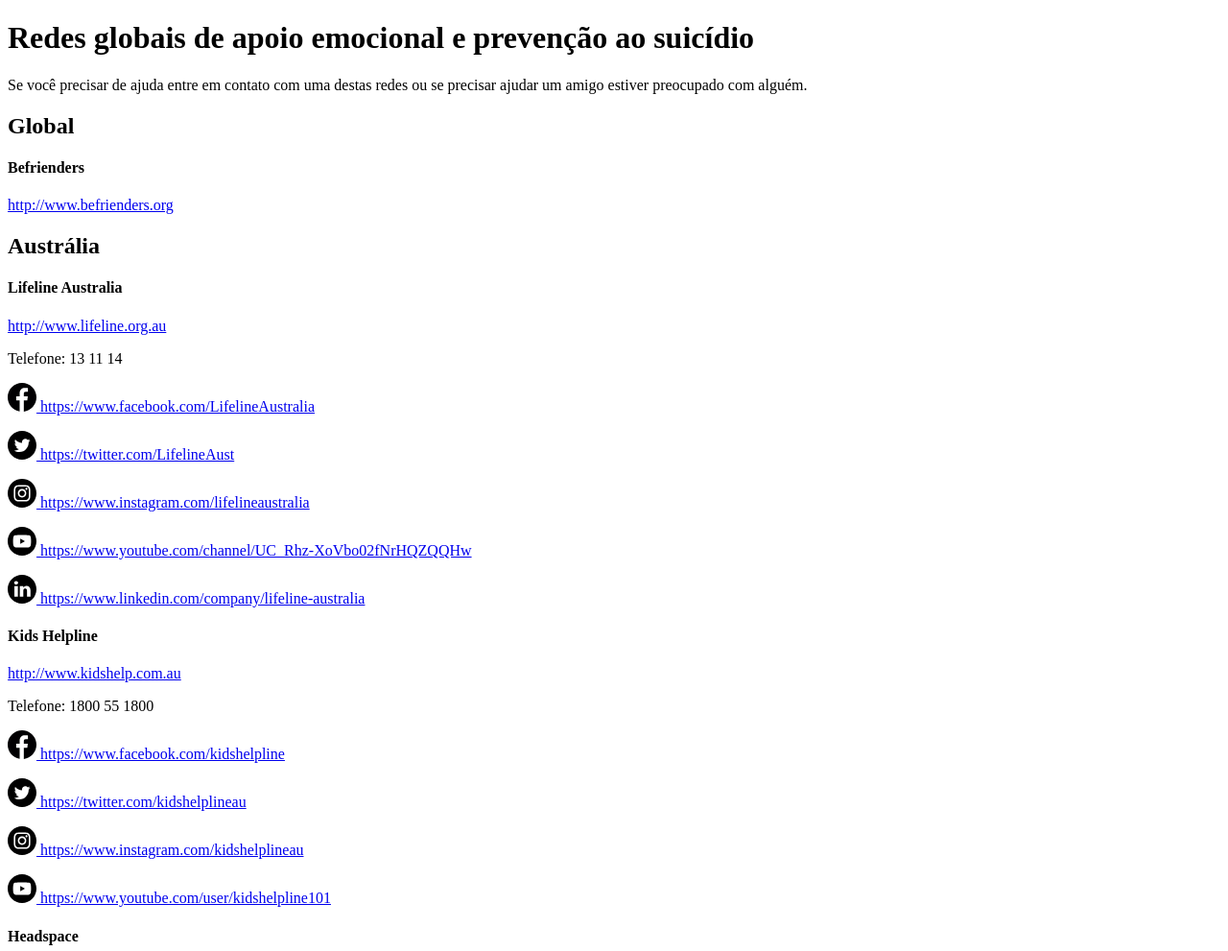
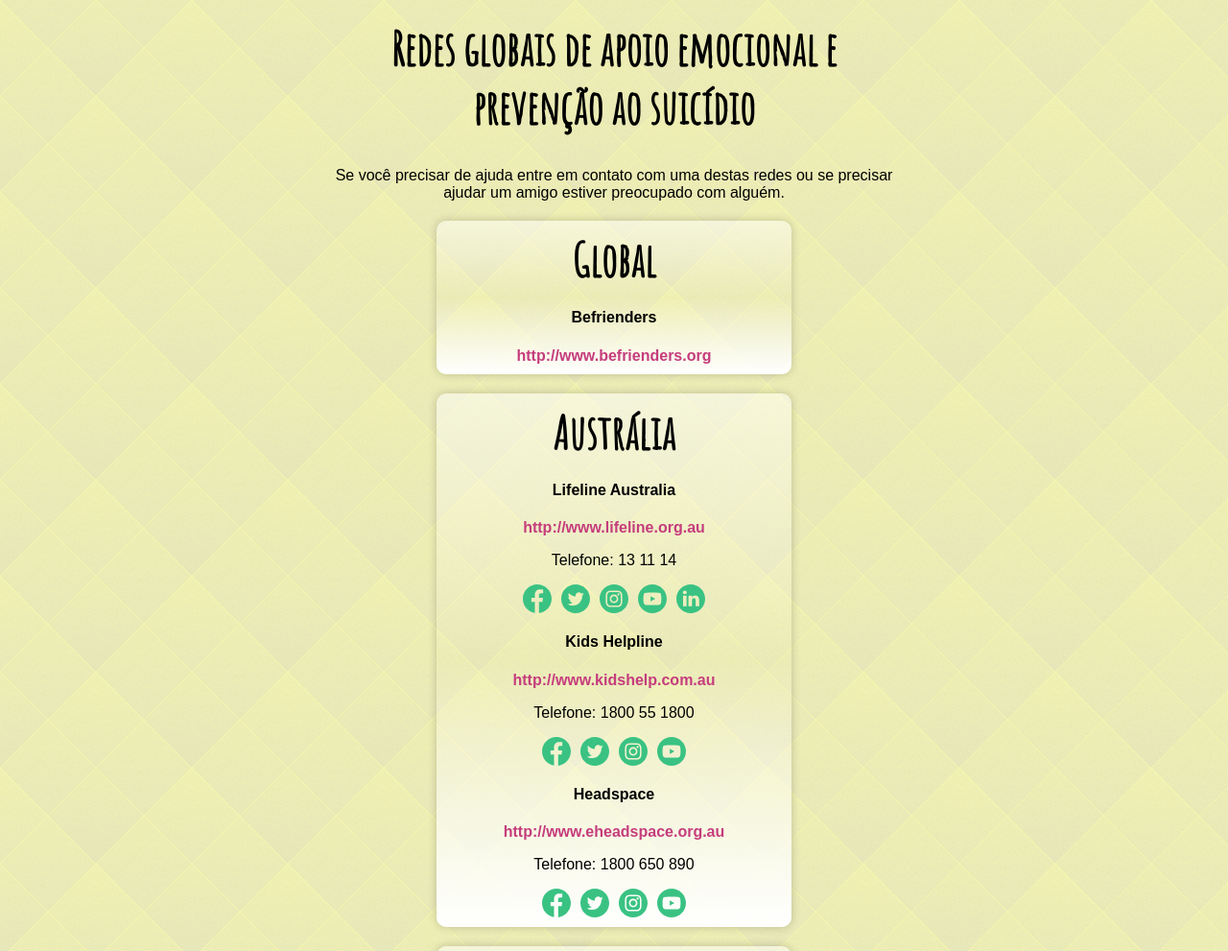
Before and after one commit to lucasferreiralimax/save-our-soul, a plain HTML site: page index.html in a window 1280 px wide. Shown: the top 991 px of the page at 96% size. Drawn offline with Linux system fonts and the light colour scheme.

Commit message:
adjustment styles and container

```diff
--- a/heart.js
+++ b/heart.js
@@ -1,4 +1,3 @@
-let body = document.body
 let contacts = [
   {
     title: 'Global',
@@ -143,6 +142,96 @@
   },
 ]
 
+let heartStyles = `
+body {
+  font-family: Arial;
+  background: url('assets/diamond.png') repeat #ffffad;
+  margin: 0;
+  padding: 20px;
+  text-align: center;
+}
+
+h1 {
+  font-family: 'Amatic SC', cursive;
+  font-size: 3em;
+}
+
+a {
+  text-decoration: none;
+  font-weight: bold;
+  color: #c53d7c;
+}
+
+a:hover {
+  text-decoration: underline;
+  filter: invert(1);
+}
+
+.container-max {
+  max-width: 600px;
+  margin: 0 auto;
+}
+
+.header h1 {
+  margin-top: 0;
+}
+
+.contact {
+  background: linear-gradient(rgba(255,255,255,.5), rgba(255,255,255,0), rgba(255,255,255,1));
+  box-shadow: 0 0 10px rgba(0,0,0,.2);
+  padding: 10px;
+  margin: 20px auto;
+  border-radius: 10px;
+  max-width: 350px;
+}
+
+.contact h1 {
+  margin: 0;
+}
+
+.list-social {
+  list-style: none;
+  margin: 0;
+  padding: 0;
+  display: flex;
+  justify-content: center;
+}
+
+.list-social li {
+  margin-right: 10px;
+}
+
+.list-social li:last-of-type {
+  margin-right: 0;
+}
+
+.icon-social {
+  font-size: 0;
+  transition: .5s all;
+  display: flex;
+}
+
+.icon-social svg {
+  fill: #c53d7c;
+  filter: invert(1);
+  transition: .5s all;
+}
+
+.icon-social:hover {
+  transform: scale(1.2);
+  background: #000;
+  border-radius: 100px;
+  box-shadow: 0 0 0 3px #000;
+}
+
+.footer {
+  text-align: center;
+  padding: 2em;
+}
+`;
+
+let container = elem('div', null, [{type: 'class', value: 'container-max'}], document.body, 'prepend')
+
 function header() {
   let title = 'Redes globais de apoio emocional e prevenção ao suicídio'
   let text = 'Se você precisar de ajuda entre em contato com uma destas redes ou se precisar ajudar um amigo estiver preocupado com alguém.'
@@ -152,7 +241,7 @@
   elem('h1', title, null, header)
   elem('p', text, null, header)
 
-  body.prepend(header)
+  container.prepend(header)
 }
 
 function list() {
@@ -173,8 +262,9 @@
       if(item.email) elem('p', `Email: ${item.email}`, null, article)
 
       if(item.networking) {
+        let list_social = elem('ul', null, [{type: 'class', value: 'list-social'}], article)
         for(let social of item.networking) {
-          elem('p', `<a class="icon-social" href='${social.url}' target='_blank'>${iconSocial(social.type)} ${social.url}</a>`, null, article)
+          elem('li', `<a class="icon-social" href='${social.url}' target='_blank'>${iconSocial(social.type)} ${social.url}</a>`, null, list_social)
         }
       }
     }
@@ -182,13 +272,13 @@
     main.appendChild(article)
   }
 
-  body.insertBefore(main, document.querySelector('footer'))
+  container.appendChild(main)
 }
 
 function iconSocial(type) {
   switch(type) {
     case 'facebook':
-      return `<svg xmlns="http://www.w3.org/2000/svg" viewBox="0 0 167.657 167.657" width="30px" height="30px"><path d="M83.829.349C37.532.349 0 37.881 0 84.178c0 41.523 30.222 75.911 69.848 82.57v-65.081H49.626v-23.42h20.222V60.978c0-20.037 12.238-30.956 30.115-30.956 8.562 0 15.92.638 18.056.919v20.944l-12.399.006c-9.72 0-11.594 4.618-11.594 11.397v14.947h23.193l-3.025 23.42H94.026v65.653c41.476-5.048 73.631-40.312 73.631-83.154 0-46.273-37.532-83.805-83.828-83.805z" fill="#010002"/></svg>`
+      return `<svg xmlns="http://www.w3.org/2000/svg" viewBox="0 0 167.657 167.657" width="30px" height="30px"><path d="M83.829.349C37.532.349 0 37.881 0 84.178c0 41.523 30.222 75.911 69.848 82.57v-65.081H49.626v-23.42h20.222V60.978c0-20.037 12.238-30.956 30.115-30.956 8.562 0 15.92.638 18.056.919v20.944l-12.399.006c-9.72 0-11.594 4.618-11.594 11.397v14.947h23.193l-3.025 23.42H94.026v65.653c41.476-5.048 73.631-40.312 73.631-83.154 0-46.273-37.532-83.805-83.828-83.805z"/></svg>`
       break;
     case 'twitter':
       return `<svg xmlns="http://www.w3.org/2000/svg" viewBox="0 0 512 512" width="30px" height="30px"><path d="M256 0C114.637 0 0 114.637 0 256s114.637 256 256 256 256-114.637 256-256S397.363 0 256 0zm116.887 199.602c.113 2.52.168 5.05.168 7.593 0 77.645-59.102 167.18-167.184 167.184h.004-.004c-33.184 0-64.062-9.727-90.066-26.395 4.597.543 9.277.813 14.015.813 27.532 0 52.868-9.39 72.98-25.152-25.722-.477-47.41-17.465-54.894-40.813a58.481 58.481 0 0011.043 1.063c5.363 0 10.559-.723 15.496-2.07-26.886-5.384-47.14-29.145-47.14-57.598 0-.266 0-.504.007-.75a58.354 58.354 0 0026.614 7.347c-15.778-10.527-26.149-28.523-26.149-48.91a58.597 58.597 0 017.957-29.535c28.977 35.555 72.282 58.937 121.118 61.394a58.708 58.708 0 01-1.528-13.398c0-32.437 26.317-58.754 58.766-58.754 16.902 0 32.168 7.145 42.89 18.567a117.855 117.855 0 0037.313-14.262c-4.395 13.715-13.707 25.222-25.84 32.5 11.887-1.422 23.215-4.574 33.742-9.254a119.412 119.412 0 01-29.308 30.43zm0 0"/></svg>`
@@ -205,16 +295,17 @@
   }
 }
 
-function elem(type, content, attribute, insert) {
+function elem(type, content, attribute, insert, appendType) {
   let el = document.createElement(type)
 
   if(content) el.innerHTML = content
   if(attribute) for(let attr of attribute) { el.setAttribute(attr.type, attr.value) }
-
-  if(insert) insert.appendChild(el)
+  if(insert) { appendType ? insert.prepend(el) : insert.appendChild(el) }
 
   return el
 }
 
 header()
 list()
+
+elem('style', heartStyles, [{type: 'type', value: 'text/css'}], document.head)
--- a/index.html
+++ b/index.html
@@ -7,10 +7,12 @@
     <meta name="author" content="lucasferreiralimax">
     <meta name="description" content="Page with list contacts hotline help for you">
     <meta name="keywords" content="HTML,CSS,JavaScript,Front,Front-end,save our soul">
+    <link rel="preconnect" href="https://fonts.gstatic.com">
+    <link href="https://fonts.googleapis.com/css2?family=Amatic+SC&display=swap" rel="stylesheet">
   </head>
   <body>
     <!-- a informação salva vidas -->
-    <footer><a href="https://github.com/lucasferreiralimax" target="_blank">github@lucasferreiralimax</a></footer>
+    <footer class="footer"><a href="https://github.com/lucasferreiralimax" target="_blank">github@lucasferreiralimax</a></footer>
     <script src="heart.js"></script>
   </body>
 </html>
```
Also changed, not shown: assets/diamond.png (added).
